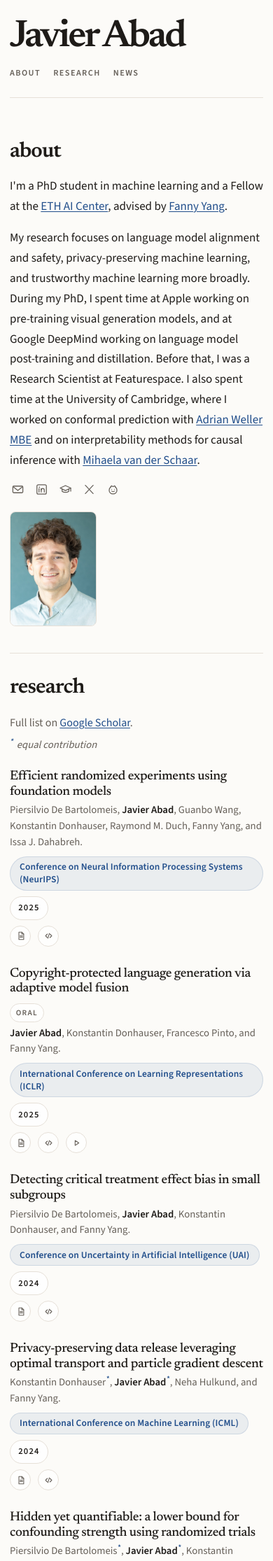
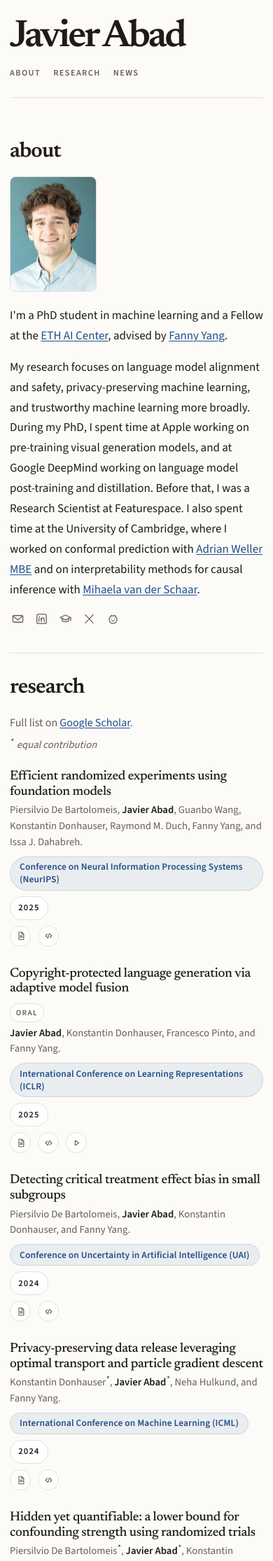
Before and after one commit to jaabmar/jaabmar.github.io, a Jekyll site: the page built from index.html, in a window 390 px wide. Shown: the top 2231 px of the page at 70% size. Built offline with Jekyll 4.4.1, drawn with Linux system fonts in a browser that asks for light colours.

Commit message:
update phone layout

```diff
--- a/assets/css/main.css
+++ b/assets/css/main.css
@@ -400,6 +400,7 @@ p {
   }
 
   .portrait {
+    order: -1;
     width: 124px;
   }
 
```
